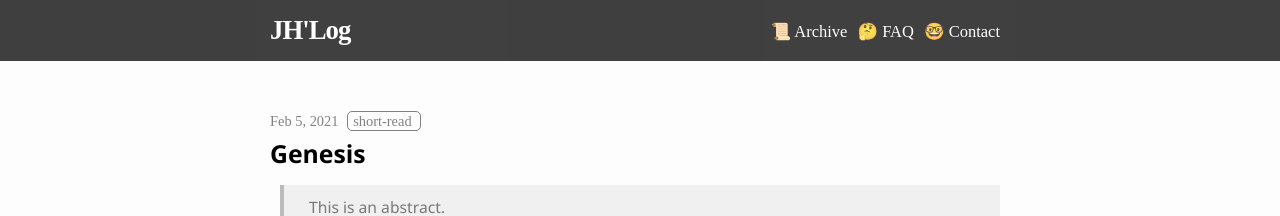
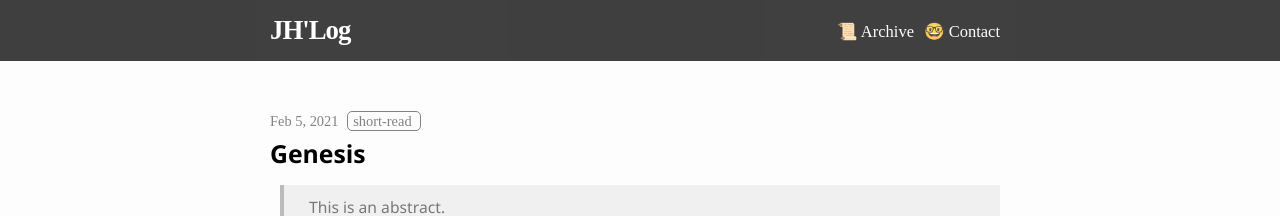
Before and after one commit to JacksonHacker/jhz-log, a Jekyll site: the page built from index.html, in a window 1280 px wide. Shown: the top 216 px of the page. Built offline with Jekyll 4.4.1, drawn with Linux system fonts in a browser that asks for light colours; some web fonts are replaced.

Commit message:
hide FAQ

```diff
--- a/_includes/header.html
+++ b/_includes/header.html
@@ -10,11 +10,8 @@
         <nav class="site-nav">
             <a class="page-link" href="{{ '/contact.html' | relative_url }}">&#x1F913; Contact</a>
         </nav>
-        <nav class="site-nav">
+        <!-- <nav class="site-nav">
             <a class="page-link" href="{{ '/FAQ.html' | relative_url }}">&#x1F914; FAQ</a>
-        </nav>
-        <!-- <nav class="site-nav">
-            <a class="page-link" href="{{ '/log.html' | relative_url }}">&#x231b; Log</a>
         </nav> -->
         <nav class="site-nav">
             <a class="page-link" href="{{ '/archive.html' | relative_url }}">&#x1F4DC; Archive</a>
```
